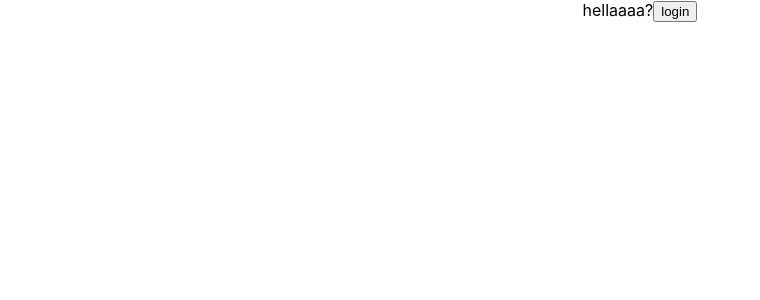
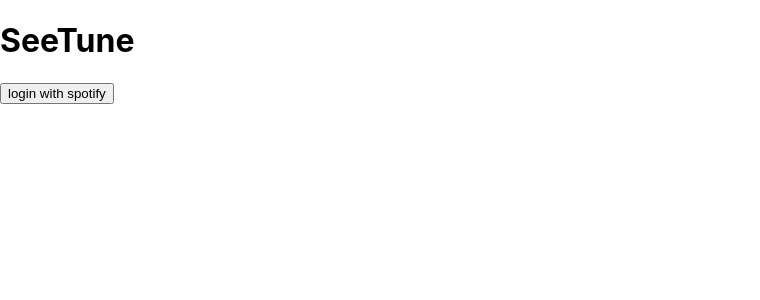
Before and after one commit to dsdunn/seetune, a React (Create React App) app: page / in a window 1280 px wide. Shown: the top 300 px of the page, without its empty margins (0-760 px from the left). Built offline with nearby package versions, Linux system fonts and the light colour scheme; no server answers.

Commit message:
Add User component

```diff
--- a/src/App/App.js
+++ b/src/App/App.js
@@ -3,7 +3,8 @@ import { Route } from 'react-router-dom';
 import { getUser } from '../apiCalls';
 import './App.css';
 
-import Login from '../Login/Login'
+import Login from '../Login/Login';
+import User from '../User/User';
 
 class App extends Component {
   state = {
@@ -20,7 +21,11 @@ class App extends Component {
 
   render() {
     return (
-      !this.state.accesstoken && <Login/>
+      <div>
+        <h1>SeeTune</h1>
+        { !this.state.accesstoken && <Login/> }
+        {this.state.user && <User user={this.state.user} />}
+      </div>
     );
   }
 }
--- a/src/Login/Login.js
+++ b/src/Login/Login.js
@@ -7,9 +7,8 @@ const Login = () => {
   }
 
   return (
-    <div className="App">
-    hellaaaa?
-      <button onClick={handleLogin}>login</button>
+    <div className="Login">
+      <button onClick={handleLogin}>login with spotify</button>
     </div>
     )
 }
--- /dev/null
+++ b/src/User/User.js
@@ -0,0 +1,14 @@
+import React from 'react';
+import { withRouter } from 'react-router-dom';
+
+const User = ( {user} ) => {
+  return (
+    <div className='user'>
+      <p>user:</p>
+      <h3>{user.display_name}</h3>
+      <img src={user.images[0].url}/>
+    </div>
+    )
+}
+
+export default withRouter(User);
```
